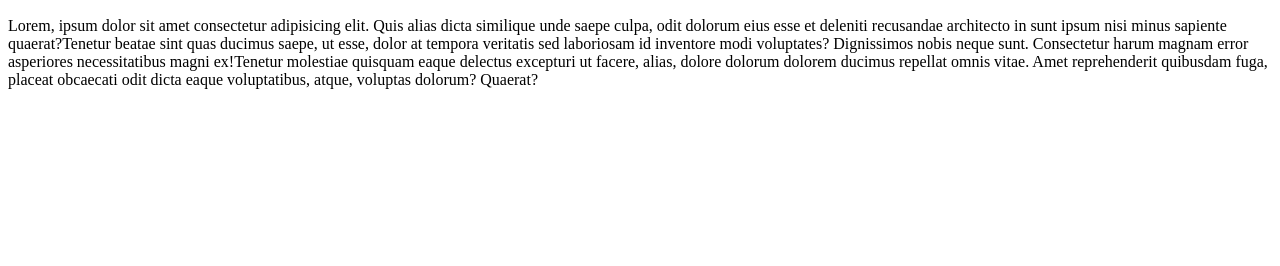
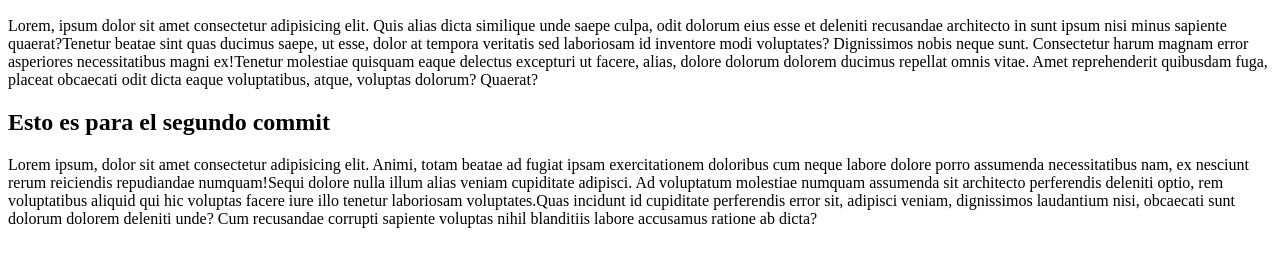
Before and after one commit to larriag/n3p1c2proyecto01, a plain HTML site: page index.html in a window 1280 px wide. Shown: the part 110-376 px from the top of the page. Drawn offline with Linux system fonts and the light colour scheme.

Commit message:
h2 y p3 agregados

```diff
--- a/index.html
+++ b/index.html
@@ -9,6 +9,8 @@
     <h1>Ejemplo GIT</h1>
     <h2>Esto es para el primer commit</h2>
     <p><span>Lorem, ipsum dolor sit amet consectetur adipisicing elit. Quis alias dicta similique unde saepe culpa, odit dolorum eius esse et deleniti recusandae architecto in sunt ipsum nisi minus sapiente quaerat?</span><span>Tenetur beatae sint quas ducimus saepe, ut esse, dolor at tempora veritatis sed laboriosam id inventore modi voluptates? Dignissimos nobis neque sunt. Consectetur harum magnam error asperiores necessitatibus magni ex!</span><span>Tenetur molestiae quisquam eaque delectus excepturi ut facere, alias, dolore dolorum dolorem ducimus repellat omnis vitae. Amet reprehenderit quibusdam fuga, placeat obcaecati odit dicta eaque voluptatibus, atque, voluptas dolorum? Quaerat?</span></p>
+    <h2>Esto es para el segundo commit</h2>
+    <p><span>Lorem ipsum, dolor sit amet consectetur adipisicing elit. Animi, totam beatae ad fugiat ipsam exercitationem doloribus cum neque labore dolore porro assumenda necessitatibus nam, ex nesciunt rerum reiciendis repudiandae numquam!</span><span>Sequi dolore nulla illum alias veniam cupiditate adipisci. Ad voluptatum molestiae numquam assumenda sit architecto perferendis deleniti optio, rem voluptatibus aliquid qui hic voluptas facere iure illo tenetur laboriosam voluptates.</span><span>Quas incidunt id cupiditate perferendis error sit, adipisci veniam, dignissimos laudantium nisi, obcaecati sunt dolorum dolorem deleniti unde? Cum recusandae corrupti sapiente voluptas nihil blanditiis labore accusamus ratione ab dicta?</span></p>
 
 </body>
 </html>
```
